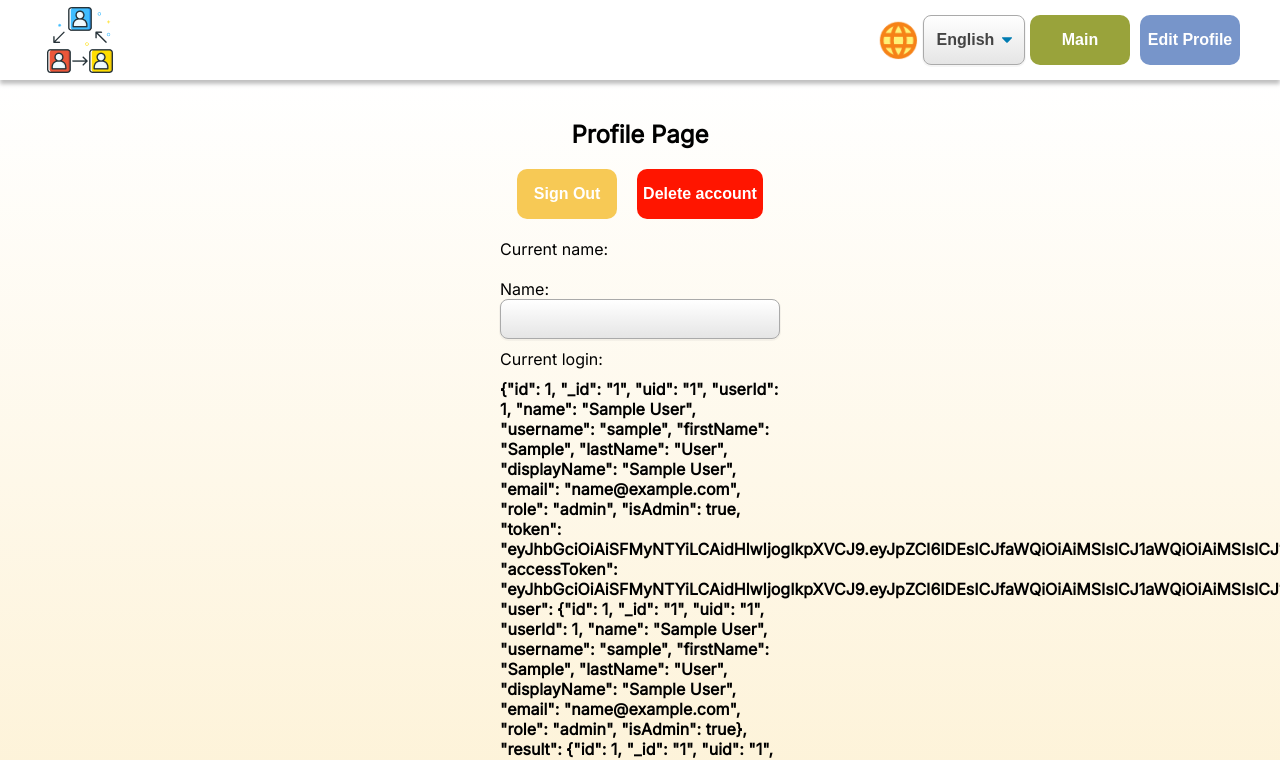
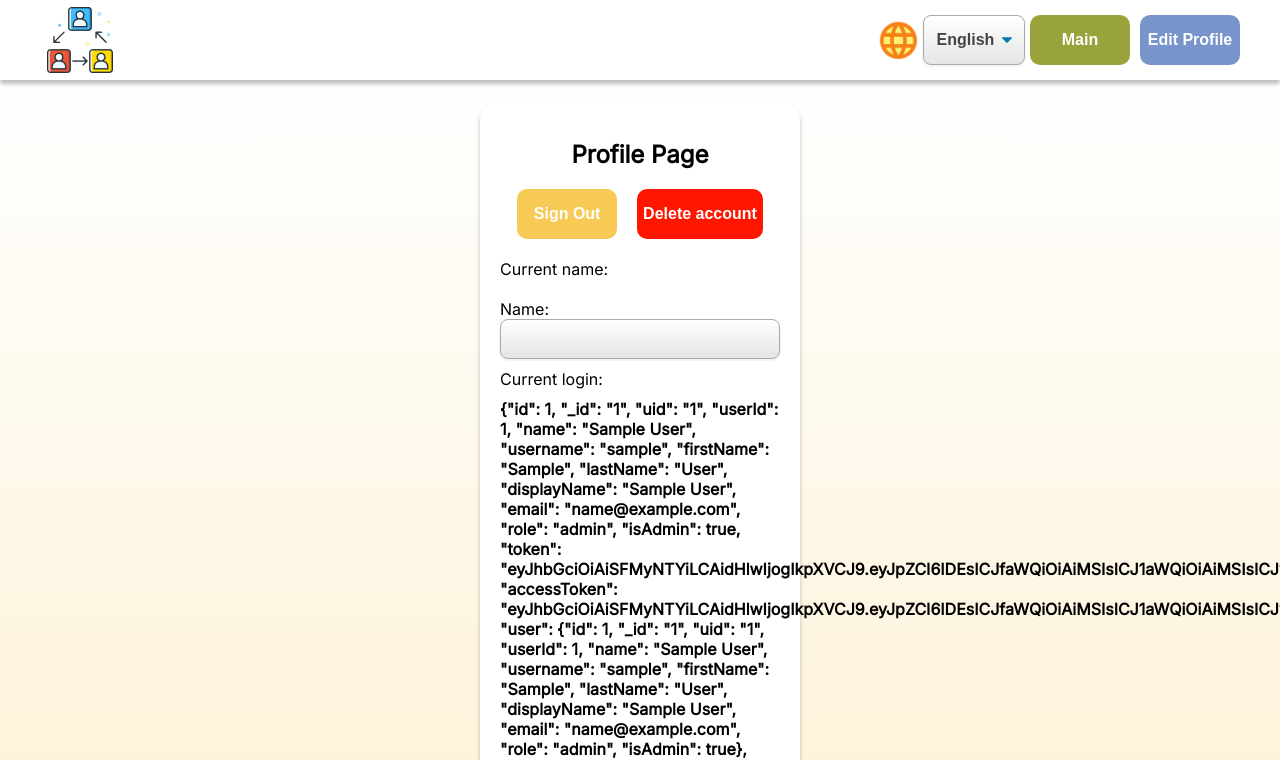
Before and after one commit to S4mm4ael/project-management-app, a React (Create React App) app: page /profile in a window 1280 px wide. Shown: the top 760 px of the page. Built offline with nearby package versions, Linux system fonts and the light colour scheme; sample sign-in values are in the browser's storage.

Commit message:
feat: add borders according to Figma

```diff
--- a/src/components/LoginPage/LoginPage.module.css
+++ b/src/components/LoginPage/LoginPage.module.css
@@ -6,10 +6,13 @@
   padding: 20px 40px;
 }
 .login__wrapper{
-
+  background-color: #fff;
+  padding: 20px;
   display: flex;
   flex-direction: column;
   align-items: center;
+  box-shadow: 0px 4px 4px rgba(0, 0, 0, 0.25);
+border-radius: 20px;
 }
 .login__form{
   display: flex;
--- a/src/components/ProfilePage/Profile.module.css
+++ b/src/components/ProfilePage/Profile.module.css
@@ -11,6 +11,15 @@
   align-items: center;
   margin-top: 80px;
   padding: 20px 40px;
+}
+.profile__wrapper{
+  background-color: #fff;
+  padding: 20px;
+  display: flex;
+  flex-direction: column;
+  align-items: center;
+  box-shadow: 0px 4px 4px rgba(0, 0, 0, 0.25);
+border-radius: 20px;
 }
 .button__container{
   display: flex;
--- a/src/components/ProfilePage/ProfilePage.tsx
+++ b/src/components/ProfilePage/ProfilePage.tsx
@@ -75,6 +75,7 @@ function ProfilePage() {
     <>
       <Header />
       <section className={styles.profile__section}>
+        <div className={styles.profile__wrapper}>
           <h2>{t('Profile Page')}</h2>
           <div className={styles.button__container}>
             <button className={styles.sign__out} onClick={handleLogOut}>
@@ -139,6 +140,7 @@ function ProfilePage() {
           </form>
           {responseError && <p>{responseError}</p>}
           <Modal active={activeModal} setActive={setActiveModal} setError={setResponseError} />
+        </div>
       </section>
 
       <Footer />
--- a/src/components/RegistrationPage/RegistrationPage.module.css
+++ b/src/components/RegistrationPage/RegistrationPage.module.css
@@ -6,10 +6,13 @@
   padding: 20px 40px;
 }
 .registration__wrapper{
-
+  background-color: #fff;
+  padding: 20px;
   display: flex;
   flex-direction: column;
   align-items: center;
+  box-shadow: 0px 4px 4px rgba(0, 0, 0, 0.25);
+border-radius: 20px;
 }
 .registration__form{
   display: flex;
```
Lines whose indentation alone changed are shown as unchanged.
